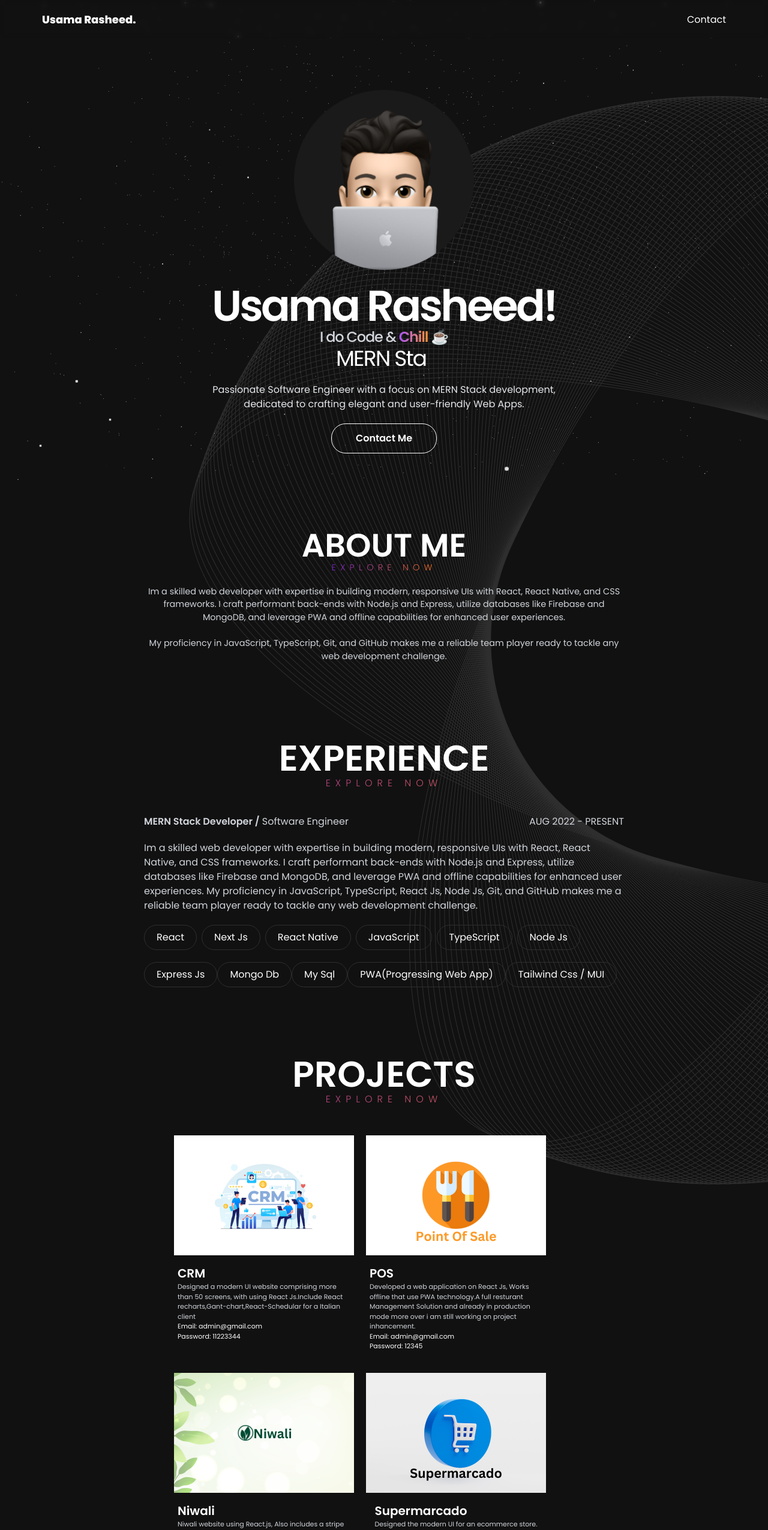
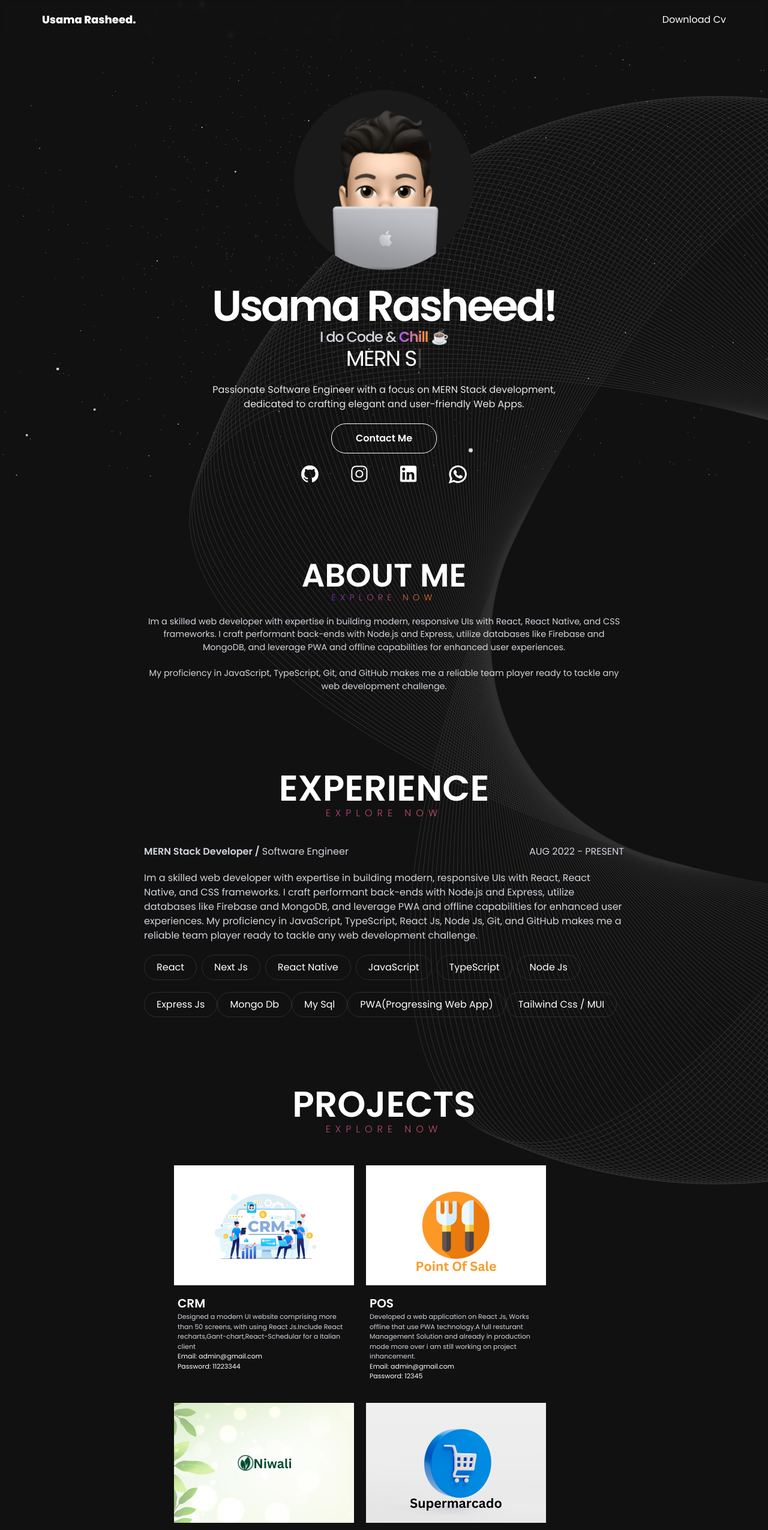
Before and after one commit to usamarasheeddev/Usama-Portfolio, a Next.js app: page / in a window 1280 px wide. Shown: the top 2551 px of the page at 60% size. Built offline with nearby package versions, Linux system fonts and the light colour scheme.

Commit message:
new updates

```diff
--- a/components/Banner.tsx
+++ b/components/Banner.tsx
@@ -3,6 +3,8 @@
 import React from "react";
 import Image from "next/image";
 import TypeWriterComponent from "./TypeWriterComponent";
+import Link from "next/link";
+import { Social_Icons } from "@/constant";
 
 const Banner = () => {
   return (
@@ -24,13 +26,13 @@ const Banner = () => {
         </p>
         <div className="text-white text-4xl hover:text-transparent bg-clip-text hover:bg-gradient-to-r from-purple-500 to-orange-400 z-[1] tracking-tighter cursor-pointer">
 
-        <TypeWriterComponent />
+          <TypeWriterComponent />
         </div>
         <p className="text-md text-gray-200 my-5 max-w-[600px]">
           Passionate Software Engineer with a focus on MERN Stack development,
           dedicated to crafting elegant and user-friendly Web Apps.
         </p>
-        <div className="text-md flex justify-center">
+        <div className="text-md flex justify-center gap-3">
           {/* <button
             onClick={() => window.open("mailto:usamarasheed2188@gmail.com")}
             className=" z-[1]     padding-20  hover:bg-white rounded-3xl  text-white font-semibold hover:text-black py-3 px-10  border-[0.1px] border-white hover:border-transparent "
@@ -43,8 +45,32 @@ const Banner = () => {
           >
             Contact Me
           </button>
+        </div>
+        <div className="text-md flex justify-center gap-3 mt-5">
 
+          {Social_Icons.map((social) => {
+            return (
+              <Link
+                href={social.link}
+                rel="noopener noreferrer"
+                target="_blank"
+                key={social.alt}
+                className="z-[1]"
+              >
+                <Image
+                  src={social.image}
+                  height={30}
+                  width={30}
+                  className="mx-5 "
+                  alt={social.alt}
+                />
+              </Link>
+            );
+          })}
         </div>
+
+
+
       </div>
     </div>
   );
--- a/components/Navbar.tsx
+++ b/components/Navbar.tsx
@@ -1,6 +1,7 @@
 "use client";
 
 import Image from "next/image";
+import Link from "next/link";
 import React from "react";
 
 const Navbar = () => {
@@ -25,12 +26,15 @@ const Navbar = () => {
         </a>
 
         <div className="flex flex-row gap-5">
-          <div
-            onClick={() => window.open("mailto:usamarasheed2188@gmail.com")}
+          <Link
+            href={'https://drive.google.com/drive/folders/1c9cZ1ldba308xyLAdKq4Nw5rld8uzIiZ?usp=sharing'}
+            rel="noopener noreferrer"
+            target="_blank"
+            // onClick={() => window.open("mailto:usamarasheed2188@gmail.com")}
             className=" z-[1] bg-transparent  padding-10 cursor-pointer bg-black hover:bg-[#2E2E2E] rounded-xl  text-white  py-2 px-5"
           >
-            Contact
-          </div>
+            Download Cv
+          </Link>
         </div>
       </div>
     </div>
--- a/components/Projects.tsx
+++ b/components/Projects.tsx
@@ -1,7 +1,8 @@
+"use client"
 import Image from "next/image";
 import Link from "next/link";
 import React from "react";
-
+import { useScroll, motion } from "framer-motion"
 const Projects: React.FC = () => {
 
   type projects = {
@@ -49,6 +50,12 @@ const Projects: React.FC = () => {
       description: 'Designed the modern UI for an ecommerce store.',
     },
   ];
+
+  const ref = React.useRef<HTMLDivElement>(null)
+  const { scrollYProgress } = useScroll({
+    target: ref,
+    offset: ["2 9.44", "1.11 1"]
+  })
   return (
     <section id="projects">
       <h1 className="text-white font-semibold text-center text-6xl pt-[35px]">
@@ -60,8 +67,17 @@ const Projects: React.FC = () => {
       <div className=" container mx-auto 2xl flex  flex-col items-center ">
         <div className="flex-row max-w-[45rem] flex-wrap flex mt-7">
           {projects.map((project, index) => (
+            <motion.div
+              key={index}
+              ref={ref}
+              style={{
+                opacity: scrollYProgress,
+                scale: scrollYProgress
+              }}
+            >
+
               <Link
-              key={index}
+
                 href={project.linkTo}
                 rel="noopener noreferrer"
                 target="_blank"
@@ -84,6 +100,8 @@ const Projects: React.FC = () => {
                   </div>
                 </div>
               </Link>
+            </motion.div>
+
           ))}
         </div>
 
--- a/package.json
+++ b/package.json
@@ -9,6 +9,7 @@
     "lint": "next lint"
   },
   "dependencies": {
+    "framer-motion": "^10.18.0",
     "next": "14.0.4",
     "react": "^18",
     "react-dom": "^18",
```
Also changed, not shown: components/Footer.tsx (line endings or trailing spaces), 1 other file (tests, documents, lock files or other folders). Lines whose indentation alone changed are shown as unchanged.
